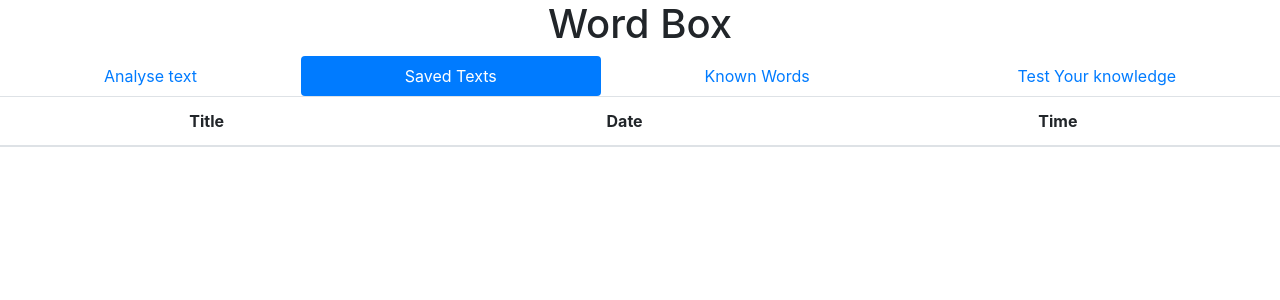
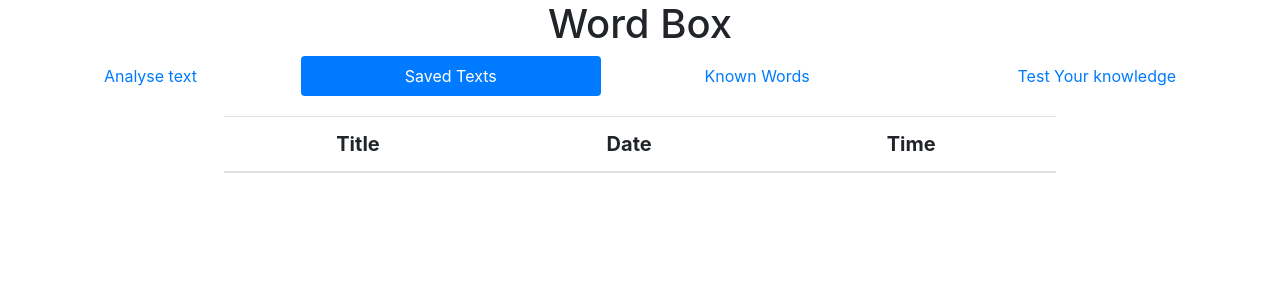
Before and after one commit to tommcandrew/Word-Box, a React (Create React App) app: page / in a window 1280 px wide. Both pictures are taken after a click on the tab "Saved Texts". Shown: the top 300 px of the page. Built offline with nearby package versions, Linux system fonts and the light colour scheme.

Commit message:
catalogue now has css file and table is inside new div

```diff
--- /dev/null
+++ b/src/Components/TextCatalogue.css
@@ -0,0 +1,9 @@
+.table {
+    width: 65%;
+    margin: auto;
+    font-size: 20px;
+}
+
+.main-content {
+    margin-top: 20px;
+}
--- a/src/Components/TextCatalogue.js
+++ b/src/Components/TextCatalogue.js
@@ -1,4 +1,5 @@
 import React from 'react'
+import './TextCatalogue.css'
 
 const TextCatalogue = (props) => {
 
@@ -30,6 +31,7 @@ if (props.savedTexts !== '') {
 
 return (
 
+    <div className='main-content'>
     <table className='table'>
         <thead>
             <tr>
@@ -42,6 +44,7 @@ return (
             {textsArray}
         </tbody>
     </table>
+    </div>
 
 )
 }
```
